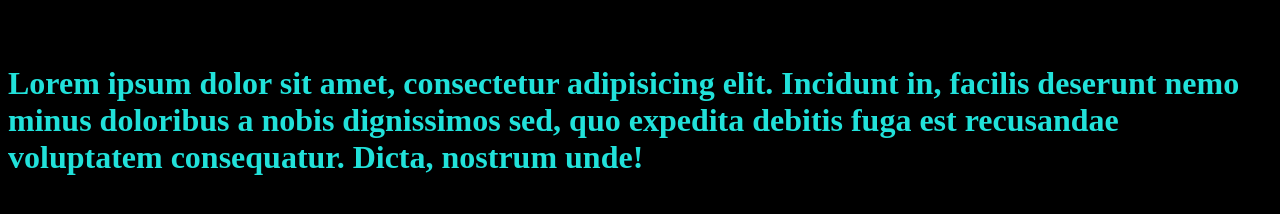
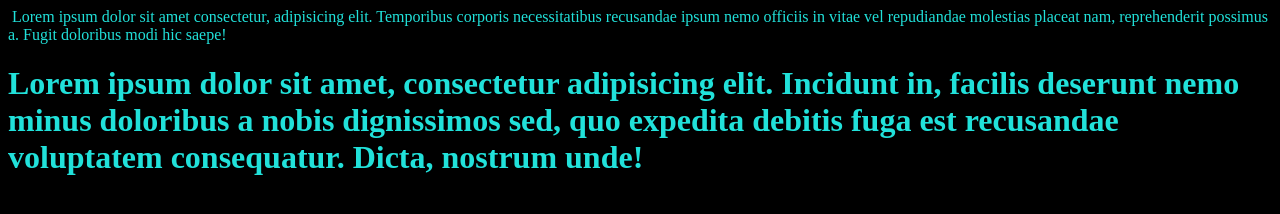
Before and after one commit to AmmanRaikar/PodCraft-Website, a plain HTML site: page index.html in a window 1280 px wide. Drawn offline with Linux system fonts and the light colour scheme.

Commit message:
initial commit for v1

```diff
--- a/index.css
+++ b/index.css
@@ -1,10 +1,13 @@
-:root{
-    --backColor : #000;
-    --fontColor : #21E1DA;
+:root {
+    --backColor: #000;
+    --fontColor: #21E1DA;
 }
+
 body {
     background-color: var(--backColor);
+    color: var(--fontColor)
 }
-.Introduction{
+
+.Introduction {
     color: var(--fontColor);
 }
```
